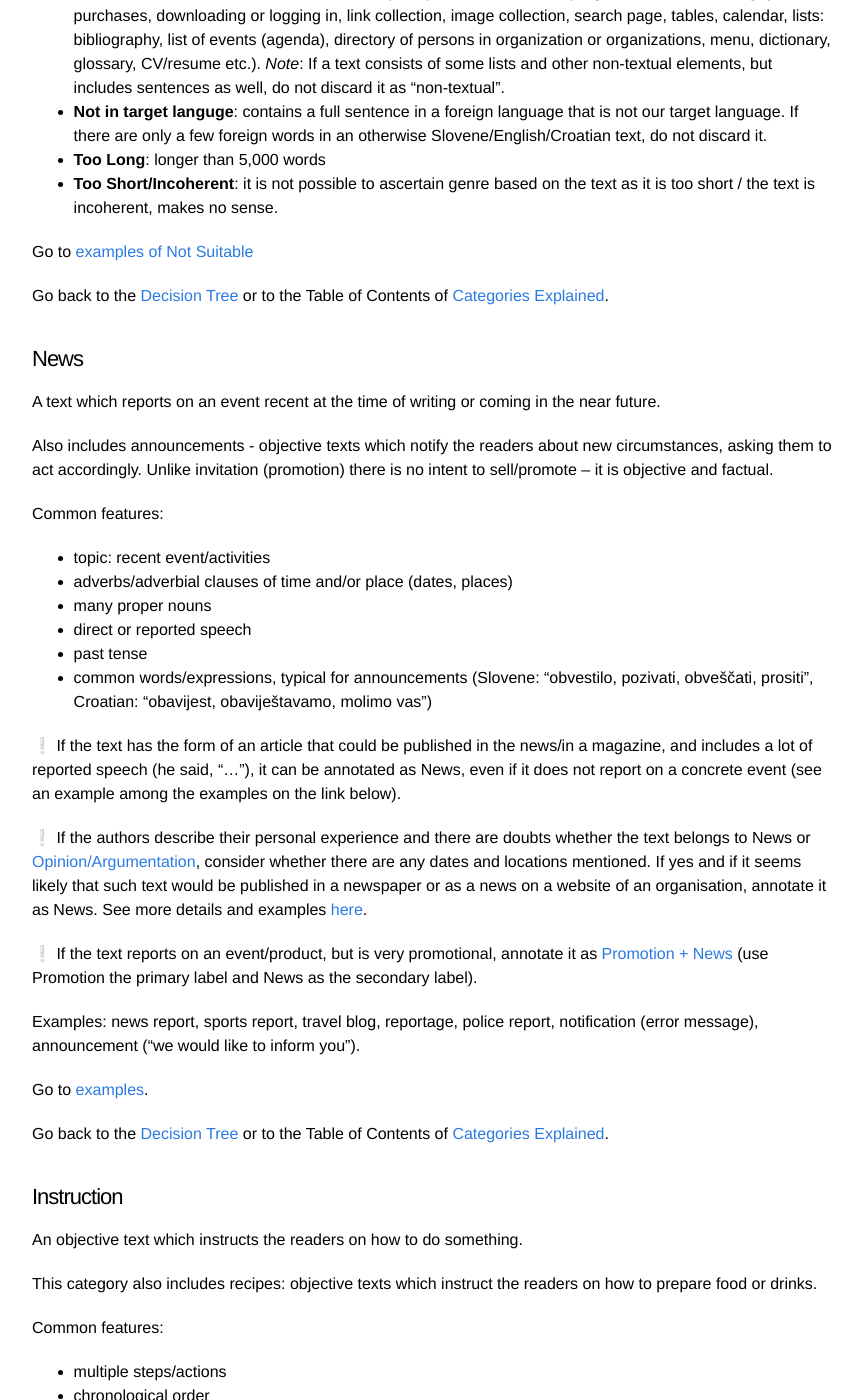
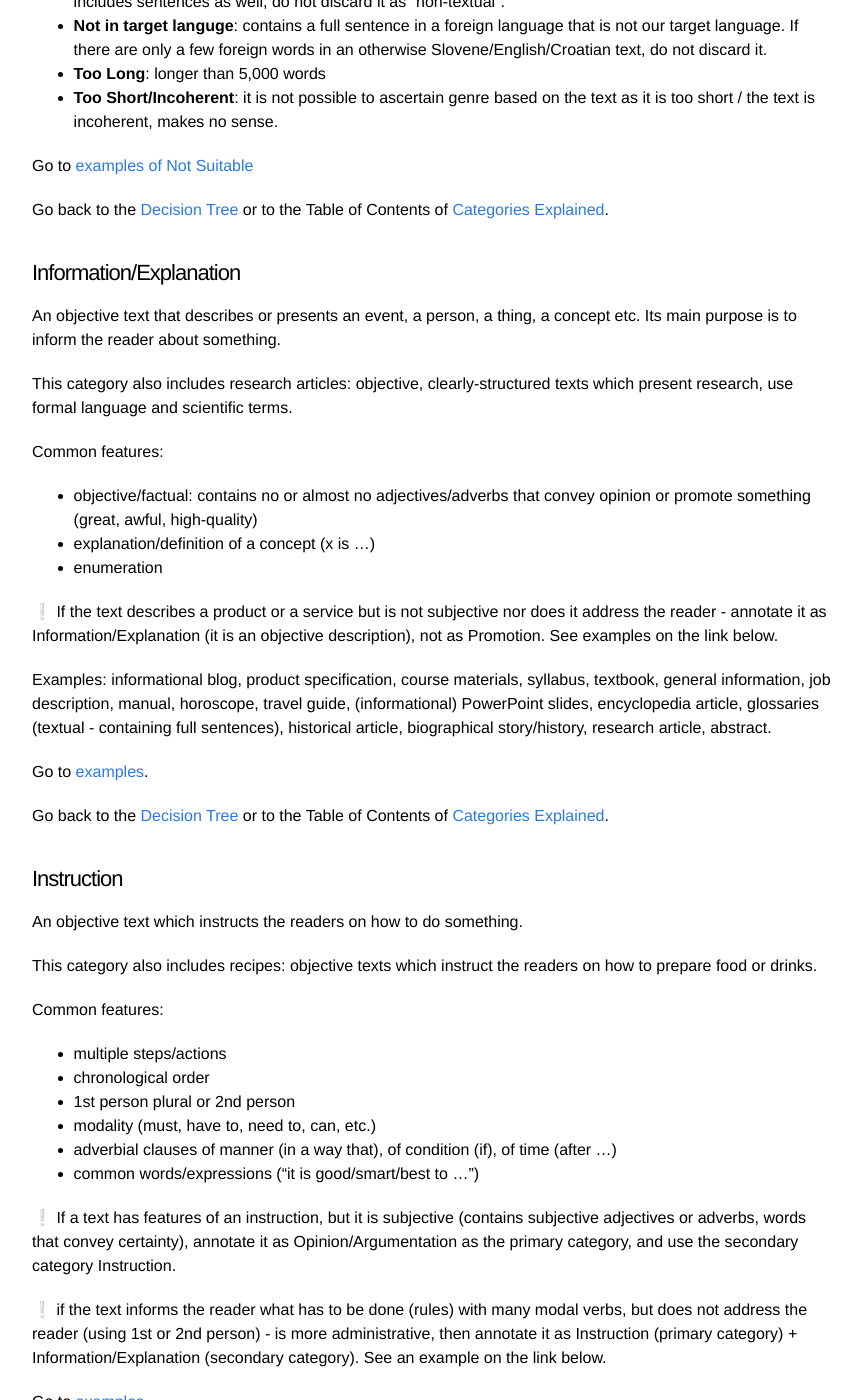
Before and after one commit to TajaKuzman/X-GENRE-Annotation-Guidelines, a Jekyll site: the page built from _genre_pages/Decision_Tree.md, in a window 1280 px wide and 1400 px high, scrolled down 3652 px. Shown: the whole window, without its empty margins (208-1070 px from the left). Built offline with Jekyll 4.4.1, drawn with Linux system fonts in a browser that asks for light colours; some of the changed text lies outside the part shown.

Commit message:
Minor corrections

```diff
--- a/_genre_pages/Decision_Tree.md
+++ b/_genre_pages/Decision_Tree.md
@@ -52,13 +52,10 @@ Table of Contents:
 * [News](#news)
 * [Opinion/Argumentation](#opinionargumentation)
 * [Promotion](#promotion)
-* [Promotion + News](#promotional-news)
 * [Prose/Lyrical](#proselyrical)
 * [Other](#other)
 
 ### Description of Labels
-
-### Description of labels
 
 |     Label               |     Description                                                                                                                                                                                                                                                                                                                                                                                                                                                                                                                                                    |     Examples                                                                                                                                                                                                                                  |
 |-------------------------|--------------------------------------------------------------------------------------------------------------------------------------------------------------------------------------------------------------------------------------------------------------------------------------------------------------------------------------------------------------------------------------------------------------------------------------------------------------------------------------------------------------------------------------------------------------------|-----------------------------------------------------------------------------------------------------------------------------------------------------------------------------------------------------------------------------------------------|
@@ -93,29 +90,22 @@ Go to [examples of Not Suitable](Not_Suitable_examples){:target="_blank" rel="no
 
 Go back to the [Decision Tree](#decision-tree) or to the Table of Contents of [Categories Explained](#categories-explained).
 
-### News
+### Information/Explanation
 
-A text which reports on an event recent at the time of writing or coming in the near future.
+An objective text that describes or presents an event, a person, a thing, a concept etc. Its main purpose is to inform the reader about something.
 
-Also includes announcements - objective texts which notify the readers about new circumstances, asking them to act accordingly. Unlike invitation (promotion) there is no intent to sell/promote – it is objective and factual.
+This category also includes research articles: objective, clearly-structured texts which present research, use formal language and scientific terms.
 
 Common features:
-* topic: recent event/activities
-* adverbs/adverbial clauses of time and/or place (dates, places)
-* many proper nouns
-* direct or reported speech
-* past tense
-* common words/expressions, typical for announcements (Slovene: "obvestilo, pozivati, obveščati, prositi", Croatian: "obavijest, obaviještavamo, molimo vas")
+* objective/factual: contains no or almost no adjectives/adverbs that convey opinion or promote something (great, awful, high-quality)
+* explanation/definition of a concept (x is …)
+* enumeration
 
-❕ If the text has the form of an article that could be published in the news/in a magazine, and includes a lot of reported speech (he said, "..."), it can be annotated as News, even if it does not report on a concrete event (see an example among the examples on the link below).
+❕ If the text describes a product or a service but is not subjective nor does it address the reader - annotate it as Information/Explanation (it is an objective description), not as Promotion. See examples on the link below.
 
-❕ If the authors describe their personal experience and there are doubts whether the text belongs to News or [Opinion/Argumentation](#opinionargumentation), consider whether there are any dates and locations mentioned. If yes and if it seems likely that such text would be published in a newspaper or as a news on a website of an organisation, annotate it as News. See more details and examples [here](opinion-vs-opinionated-news){:target="_blank" rel="noopener"}.
+Examples: informational blog, product specification, course materials, syllabus, textbook, general information, job description, manual, horoscope, travel guide, (informational) PowerPoint slides, encyclopedia article, glossaries (textual - containing full sentences), historical article, biographical story/history, research article, abstract.
 
-❕ If the text reports on an event/product, but is very promotional, annotate it as [Promotion + News](#promotional-news) (use Promotion the primary label and News as the secondary label).
-
-Examples: news report, sports report, travel blog, reportage, police report, notification (error message), announcement ("we would like to inform you").
-
-Go to [examples](News_examples){:target="_blank" rel="noopener"}.
+Go to [examples](Information_Examples){:target="_blank" rel="noopener"}.
 
 Go back to the [Decision Tree](#decision-tree) or to the Table of Contents of [Categories Explained](#categories-explained).
 
@@ -141,27 +131,6 @@ Go to [examples](Instruction_examples){:target="_blank" rel="noopener"}.
 
 Go back to the [Decision Tree](#decision-tree) or to the Table of Contents of [Categories Explained](#categories-explained).
 
-### Information/Explanation
-
-An objective text that describes or presents an event, a person, a thing, a concept etc. Its main purpose is to inform the reader about something.
-
-This category also includes research articles: objective, clearly-structured texts which present research, uses formal language and scientific terms.
-
-Common features:
-* objective/factual: contains no or almost no adjectives/adverbs that convey opinion or promote something (great, awful, high-quality)
-* explanation/definition of a concept (x is …)
-* enumeration
-
-❕ If the text describes a product or a service but is not subjective nor does it address the reader - annotate it as Information/Explanation (it is an objective description), not as Promotion. See examples on the link below.
-
-❕ If the text is more subjective than objective or there are quantitatively more features of another genre, choose this genre instead of Information/Explanation.
-
-Examples: informational blog, product specification, course materials, syllabus, textbook, general information, job description, manual, horoscope, travel guide, (informational) PowerPoint slides, encyclopedia article, glossaries (textual - containing full sentences), historical article, biographical story/history, research article, abstract.
-
-Go to [examples](Information_Examples){:target="_blank" rel="noopener"}.
-
-Go back to the [Decision Tree](#decision-tree) or to the Table of Contents of [Categories Explained](#categories-explained).
-
 ### Legal
 
 An objective formal text that contains legal terms and is clearly structured. The name of the text type is often included in the headline (contract, rules, amendment, general terms and conditions, etc.).
@@ -181,6 +150,51 @@ Go to [examples](Legal_examples){:target="_blank" rel="noopener"}.
 
 Go back to the [Decision Tree](#decision-tree) or to the Table of Contents of [Categories Explained](#categories-explained).
 
+### Forum
+
+A text in which people discuss a certain topic in form of comments.
+
+Common features:
+* multiple authors
+* informal language
+* subjective (the writers express their opinions)
+* written in 1st person
+
+Examples: comments, QA forum, reader/viewer responses.
+
+Go to [examples](Forum_examples){:target="_blank" rel="noopener"}.
+
+❕ If the text consists of only one comment, which has characteristics of a Forum, still annotate as a Forum, even though there are not multiple people who discuss the topic.
+
+❕ If all of the comments are reviews - the authors do not discuss the topic, each just wrote a review on a product/restaurant/etc. in a form of a comment, annotate the text as Forum (primary category) and [Opinion/Argumentation](#opinionargumentation) (secondary category). See examples of such text on the link above.
+
+Go back to the [Decision Tree](#decision-tree) or to the Table of Contents of [Categories Explained](#categories-explained).
+
+### News
+
+A text which reports on an event recent at the time of writing or coming in the near future.
+
+Also includes announcements - objective texts which notify the readers about new circumstances, asking them to act accordingly. Unlike invitation (promotion) there is no intent to sell/promote – it is objective and factual.
+
+Common features:
+* topic: recent event/activities
+* adverbs/adverbial clauses of time and/or place (dates, places)
+* many proper nouns
+* direct or reported speech
+* past tense
+* common words/expressions, typical for announcements (Slovene: "obvestilo, pozivati, obveščati, prositi", Croatian: "obavijest, obaviještavamo, molimo vas")
+
+❕ If the text has the form of an article that could be published in the news/in a magazine, and includes a lot of reported speech (he said, "..."), it can be annotated as News, even if it does not report on a concrete event (see an example among the examples on the link below).
+
+❕ If the authors describe their personal experience and there are doubts whether the text belongs to News or [Opinion/Argumentation](#opinionargumentation), consider whether there are any dates and locations mentioned. If yes and if it seems likely that such text would be published in a newspaper or as a news on a website of an organisation, annotate it as News. See more details and examples [here](opinion-vs-opinionated-news){:target="_blank" rel="noopener"}.
+
+❕ If the text reports on an event/product, but is very promotional, annotate it as [Promotion + News](#promotion--news) (use Promotion as the primary label and News as the secondary label).
+
+Examples: news report, sports report, travel blog, reportage, police report, notification (error message), announcement ("we would like to inform you").
+
+Go to [examples](News_examples){:target="_blank" rel="noopener"}.
+
+Go back to the [Decision Tree](#decision-tree) or to the Table of Contents of [Categories Explained](#categories-explained).
 
 ### Opinion/Argumentation
 
@@ -201,7 +215,7 @@ Common features:
 
 ❕ If the reviews are written in a form of comments (e.g., review comments in e-shops), annotate the text as [Forum](#forum) (primary category) and Opinion/Argumentation (secondary category). See examples of such text [here](Forum_examples){:target="_blank" rel="noopener"}.
 
-❕ Use this category for texts in which the authors convey their personal experience with the product. If the text compares multiple products, but it is not based on personal experience, annotate it as Promotion (primary label) + Opinion/Argumentation (secondary category). See more details [here](#promotion-of-a-product--review).
+❕ Use this category for texts in which the authors convey their personal experience with the product. If the text compares multiple products, but it is not based on personal experience, annotate it as Promotion (primary label) + Opinion/Argumentation (secondary category). Go to [examples](Promotion_Product_Review_examples){:target="_blank" rel="noopener"}.
 
 ❕ If the text consists of quotes of people providing their feedback (reporting personal experience with a product/service), we annotate it as Opinion/Argumentation (see an example on a link below).
 
@@ -243,43 +257,22 @@ Go to [examples](Promotion_examples){:target="_blank" rel="noopener"}.
 Go back to the [Decision Tree](#decision-tree) or to the Table of Contents of [Categories Explained](#categories-explained).
 
 #### Promotion + News
+
 If a text reports on an event/product, which means that it has characteristics of the News genre, but is very promotional (so promotional that parts of the article could be used in an advertisement, e.g. "Cannon - Revolutionary. The best in the world. A perfect novelty."), annotate it as **Promotion (primary label) and News (secondary label)**.
 
 Go to [examples](Promotional_news_examples){:target="_blank" rel="noopener"}.
 
-❔ How to differentiate between [Opinionated News](#opinionated-news) and a Promotion + News text? If the text is a *subjective report* on an event, the default choice should be Opinionated News, unless it includes **promotional slogans** which could appear in an advertisement as well, then use Promotion + News labels. See an example among the examples on the link above.
-
-### Forum
-
-A text in which people discuss a certain topic in form of comments.
-
-Common features:
-* multiple authors
-* informal language
-* subjective (the writers express their opinions)
-* written in 1st person
-
-Examples: comments, QA forum, reader/viewer responses.
-
-Go to [examples](Forum_examples){:target="_blank" rel="noopener"}.
-
-❕ If the text consists of only one comment, which has characteristics of a Forum still annotate as a Forum, even though there are not multiple people who discuss the topic.
-
-❕ If all of the comments are reviews - the authors do not discuss the topic, each just wrote a review on a product/restaurant/etc. in a form of a comment, annotate the text as Forum (primary category) and [Opinion/Argumentation](#opinionargumentation) (secondary category). See examples of such text on the link above.
-
-Go back to the [Decision Tree](#decision-tree) or to the Table of Contents of [Categories Explained](#categories-explained).
+❔ How to differentiate between [News](#news) and a Promotion + News text? If the text is a *report* on an event, the default choice should be News, unless it includes **promotional slogans** which could appear in an advertisement as well, then use Promotion + News labels. See an example among the examples on the link above.
 
 ### Prose/Lyrical
 
-A literary text is deemed to have no other practical purpose than to give pleasure to the reader. Often the author pays attention to the aesthetic appearance of the text. It can be considered as art.
-
-Includes:
-- lyrical texts: texts that are in a form of verses
+A literary text that is deemed to have no other practical purpose than to give pleasure to the reader. Often the author pays attention to the aesthetic appearance of the text. It can be considered as art. This category includes:
+- lyrical texts: texts that are in a form of verses,
 - prose texts: literary running texts that consist of paragraphs.
 
 ❕ This category includes jokes.
 
-Examples: lyrics, poems, prayers.
+Examples: lyrics, poems, prayers, short stories, novels.
 
 Go to [examples](Prose_examples){:target="_blank" rel="noopener"}.
 
```
Also changed, not shown: index.md (+4 -3 lines).
